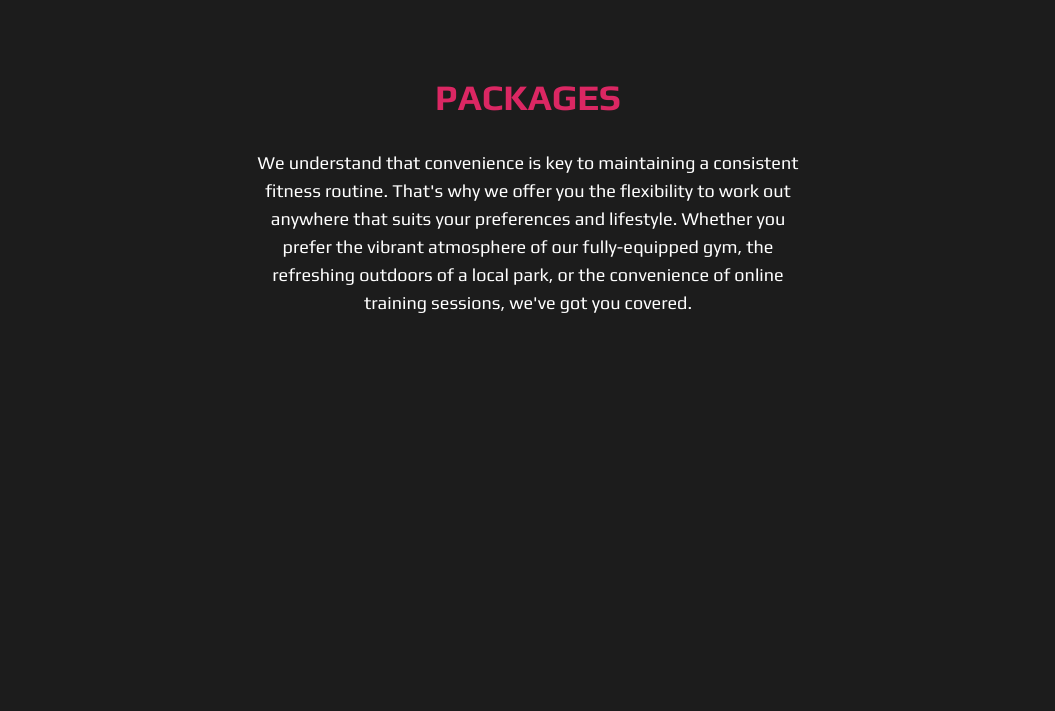
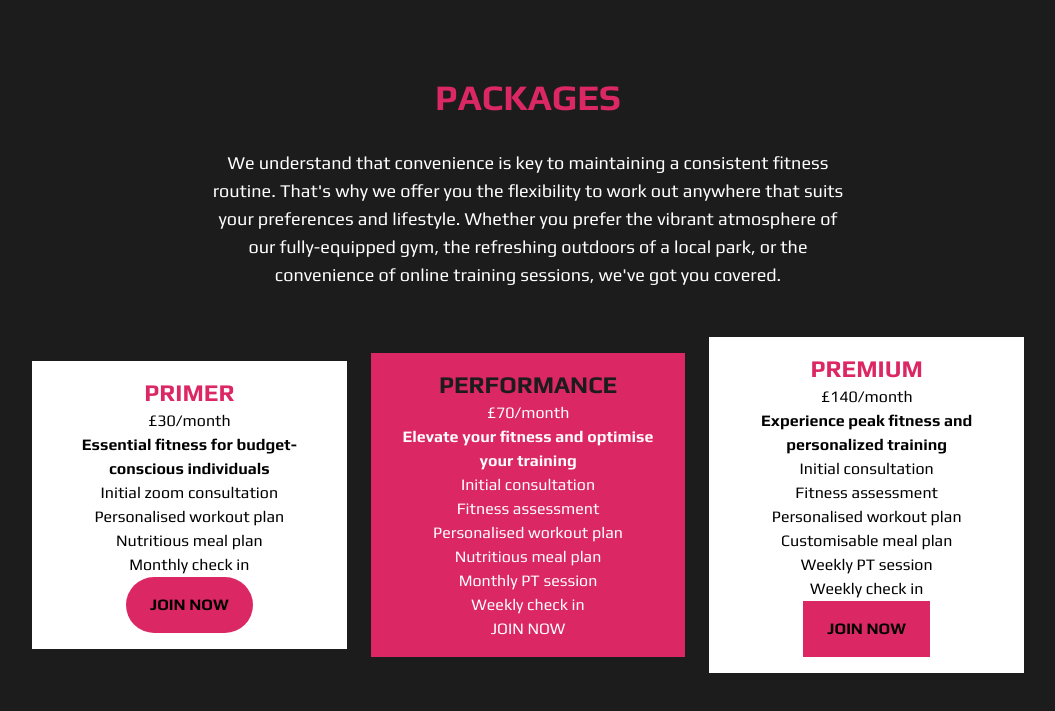
Before and after one commit to jpates2/ronswansonpt, a website: page index.html in a window 1280 px wide. Shown: the part 2152-2863 px from the top of the page, without its empty margins (112-1167 px from the left). Before the commit the page ends 2517 px from the top, so only its background shows below. Drawn offline with Linux system fonts and the light colour scheme.

Commit message:
packages structure

```diff
--- a/index.html
+++ b/index.html
@@ -158,13 +158,59 @@
 
     <!-- Packages section -->
     <section id="packages">
-      <div>
+      <div class="mb-12">
         <!-- Packages header and intro container -->
         <div class="flex flex-col items-center mb-12">
           <!-- Where header -->
           <h2 class="text-pink text-4xl font-semibold py-8">PACKAGES</h2>
           <!-- Where intro -->
-          <p class="max-w-xl px-4 text-center text-white text-lg">We understand that convenience is key to maintaining a consistent fitness routine. That's why we offer you the flexibility to work out anywhere that suits your preferences and lifestyle. Whether you prefer the vibrant atmosphere of our fully-equipped gym, the refreshing outdoors of a local park, or the convenience of online training sessions, we've got you covered.</p>
+          <p class="max-w-2xl px-4 text-center text-white text-lg">We understand that convenience is key to maintaining a consistent fitness routine. That's why we offer you the flexibility to work out anywhere that suits your preferences and lifestyle. Whether you prefer the vibrant atmosphere of our fully-equipped gym, the refreshing outdoors of a local park, or the convenience of online training sessions, we've got you covered.</p>
+        </div>
+        <!-- Packages boxes -->
+        <div class="flex flex-col items-center justify-center space-y-6 lg:flex-row lg:px-36 lg:space-x-6 lg:space-y-0">
+          <!-- Package 1 -->
+          <div class="bg-white text-center p-4 lg:w-1/3">
+            <h3 class="text-pink text-2xl font-semibold">PRIMER</h3>
+            <h3>£30/month</h3>
+            <h3 class="font-semibold">Essential fitness for budget-conscious individuals</h3>
+            <ul>
+              <li>Initial zoom consultation</li>
+              <li>Personalised workout plan</li>
+              <li>Nutritious meal plan</li>
+              <li>Monthly check in</li>
+            </ul>
+            <button class="px-6 py-4 bg-pink text-md font-semibold rounded-full hover:text-white hover:scale-105 duration-300">JOIN NOW</button>
+          </div>
+          <!-- Package 2 -->
+          <div class="bg-pink text-center text-white p-4 lg:w-1/3">
+            <h3 class="text-dark text-2xl font-semibold">PERFORMANCE</h3>
+            <h3>£70/month</h3>
+            <h3 class="font-semibold">Elevate your fitness and optimise your training</h3>
+            <ul>
+              <li>Initial consultation</li>
+              <li>Fitness assessment</li>
+              <li>Personalised workout plan</li>
+              <li>Nutritious meal plan</li>
+              <li>Monthly PT session</li>
+              <li>Weekly check in</li>
+            </ul>
+            <button>JOIN NOW</button>
+          </div>
+          <!-- Package 3 -->
+          <div class="bg-white text-center p-4 lg:w-1/3">
+            <h3 class="text-pink text-2xl font-semibold">PREMIUM</h3>
+            <h3>£140/month</h3>
+            <h3 class="font-semibold">Experience peak fitness and personalized training</h3>
+            <ul>
+              <li>Initial consultation</li>
+              <li>Fitness assessment</li>
+              <li>Personalised workout plan</li>
+              <li>Customisable meal plan</li>
+              <li>Weekly PT session</li>
+              <li>Weekly check in</li>
+            </ul>
+            <button class="px-6 py-4 bg-pink text-md font-semibold hover:text-white hover:scale-105 duration-300">JOIN NOW</button>
+          </div>
         </div>
       </div>
     </section>
```
Also changed, not shown: css/style.css.
